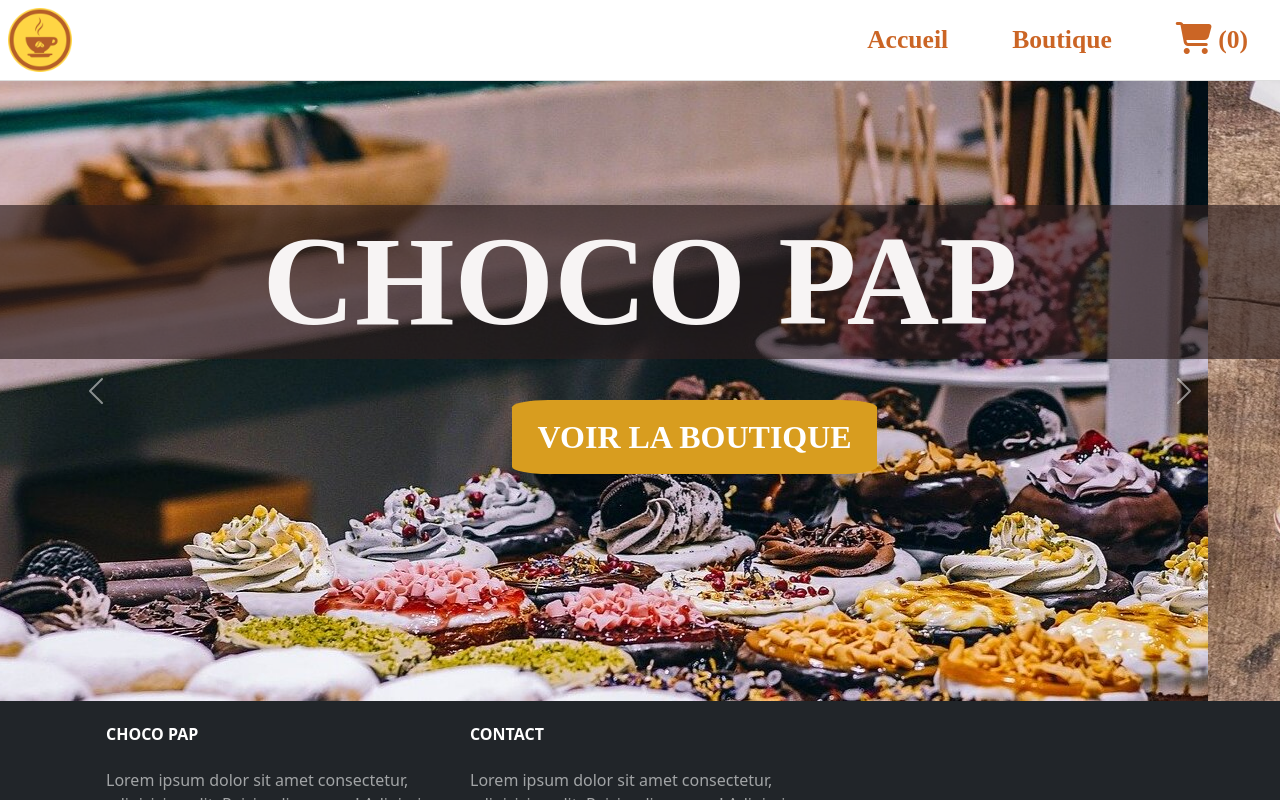
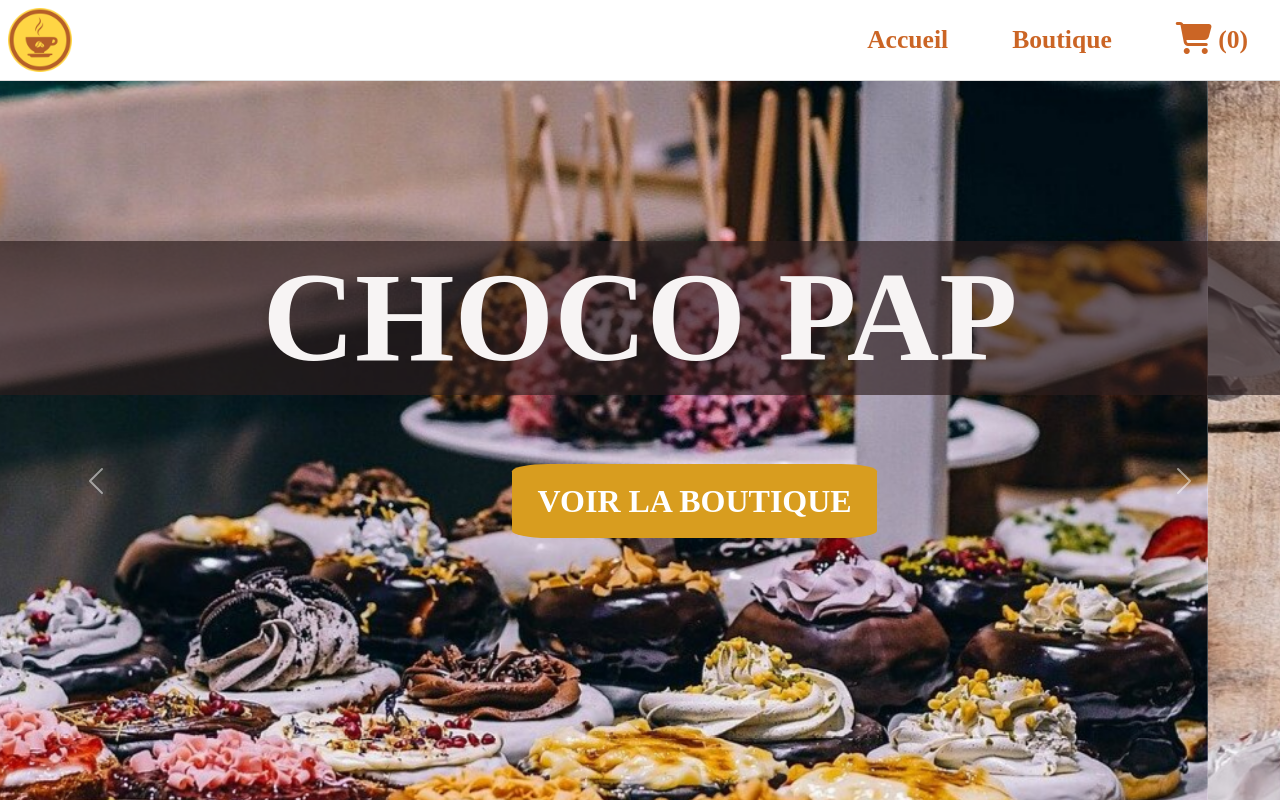
Before and after one commit to AsmaELEUCHI/ChocoPap, an Angular app: page /home in a window 1280 px wide. Shown: the top 800 px of the page. Built offline with nearby package versions, Linux system fonts and the light colour scheme.

Commit message:
Mise à jour du CSS pour ajuster le carousel à toute la fenêtre

```diff
--- a/src/app/carousel/carousel.component.css
+++ b/src/app/carousel/carousel.component.css
@@ -1,3 +1,4 @@
+
 #shopName{
     position: absolute;
     top: 20%;
@@ -7,13 +8,10 @@
     color: #f7f4f4;
     font-family:cursive;
     background-color: #2c1e1ea8;
-
-
 }
 
 
 #shopLink a{
-
     position: absolute;
     padding: 1% 2%;
     top: 50%;
@@ -27,22 +25,29 @@
     font-family:cursive;
     background-color: rgb(216, 157, 31);
     border-radius: 10%;
+    margin-top: 5%;
 }
 
 #myCarousel {
-
     top: 0;
     left: 0;
-    width: 100%;
-    height: 100%;
+    flex: 1;
+    width: 100vw;
+    height: 100vh;
     z-index: -1;
 }
 
+.carousel-item {
+    height: 100vh;
+}
+.carousel-item img {
+    object-fit: cover;
+    width: 100%;
+    height: 100%;
+}
 
 
-
-
-@media screen and (max-width: 650px) {
+@media screen and (max-width: 768px) {
 
 
     #shopName{
--- a/src/app/carousel/carousel.component.html
+++ b/src/app/carousel/carousel.component.html
@@ -2,10 +2,10 @@
 <section id="myCarousel" class="carousel slide"  data-bs-ride="carousel">
     <div class="carousel-inner">
         <div class="carousel-item active">
-            <img src="/assets/images/accueil1-mod.jpg" class="d-block" alt="Image 1">
+            <img src="/assets/images/accueil1-mod.jpg" class="d-block img-fluid" alt="Image 1">
         </div>
         <div class="carousel-item">
-            <img src="/assets/images/accueil2-mod.jpg" class="d-block" alt="Image 2">
+            <img src="/assets/images/accueil2-mod.jpg" class="d-block img-fluid" alt="Image 2">
         </div>
     </div>
     <button class="carousel-control-prev" type="button" data-bs-target="#myCarousel" data-bs-slide="prev">
```
